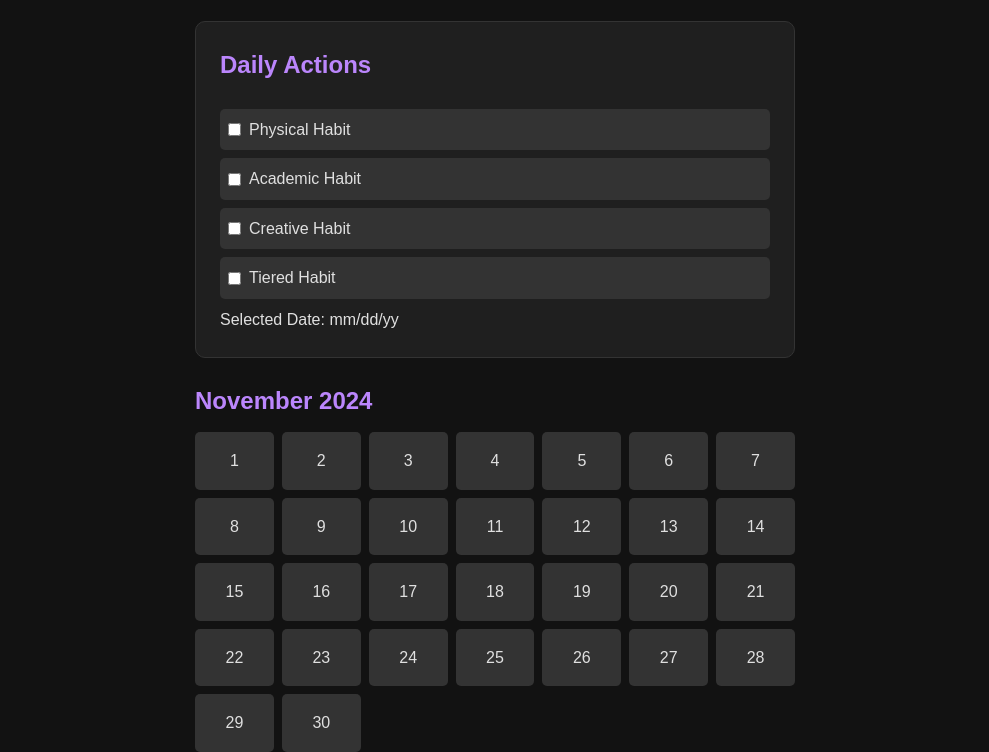
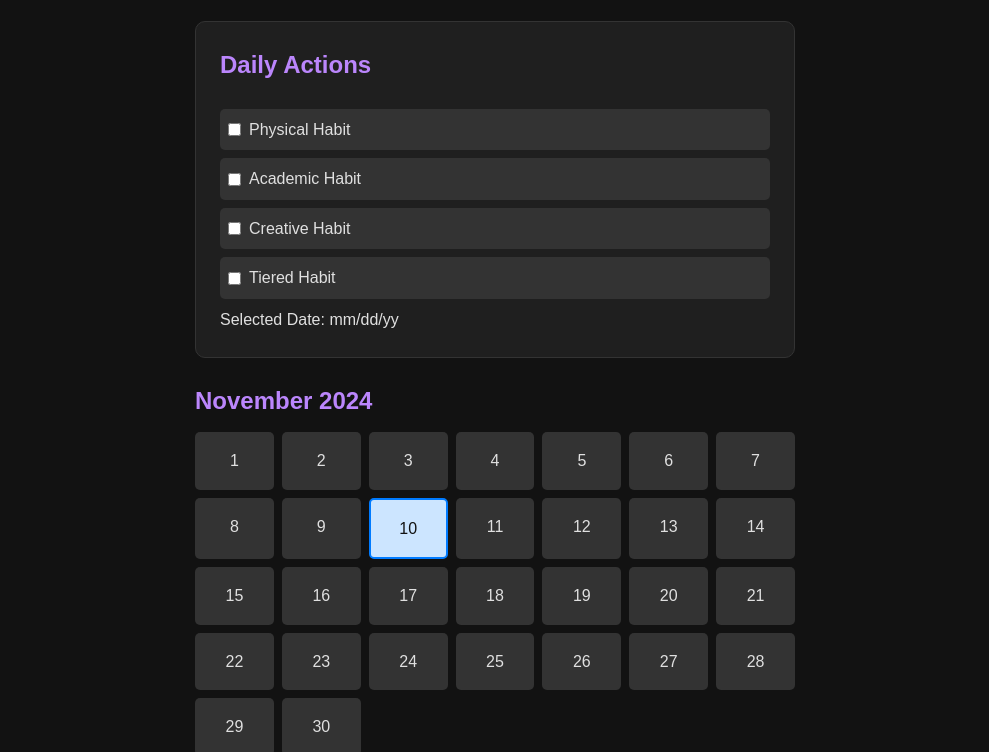
Before and after one commit to lcreech/PACT, a plain HTML site: page index.html in a window 1280 px wide. Both pictures are taken after a click on the element "10". Shown: the part 314-1066 px from the top of the page, without its empty margins (145-1134 px from the left). Drawn offline with Linux system fonts and the light colour scheme.

Commit message:
Update styles.css

```diff
--- a/styles.css
+++ b/styles.css
@@ -103,6 +103,12 @@ header h1 {
     color: #121212;
 }
 
+.selected {
+    border: 2px solid #007bff; /* Blue border for selected date */
+    background-color: #cce5ff;
+    color: #121212;
+}
+
 /* Button Styling */
 #toggle-habit-naming {
     background-color: #BB86FC;
```
